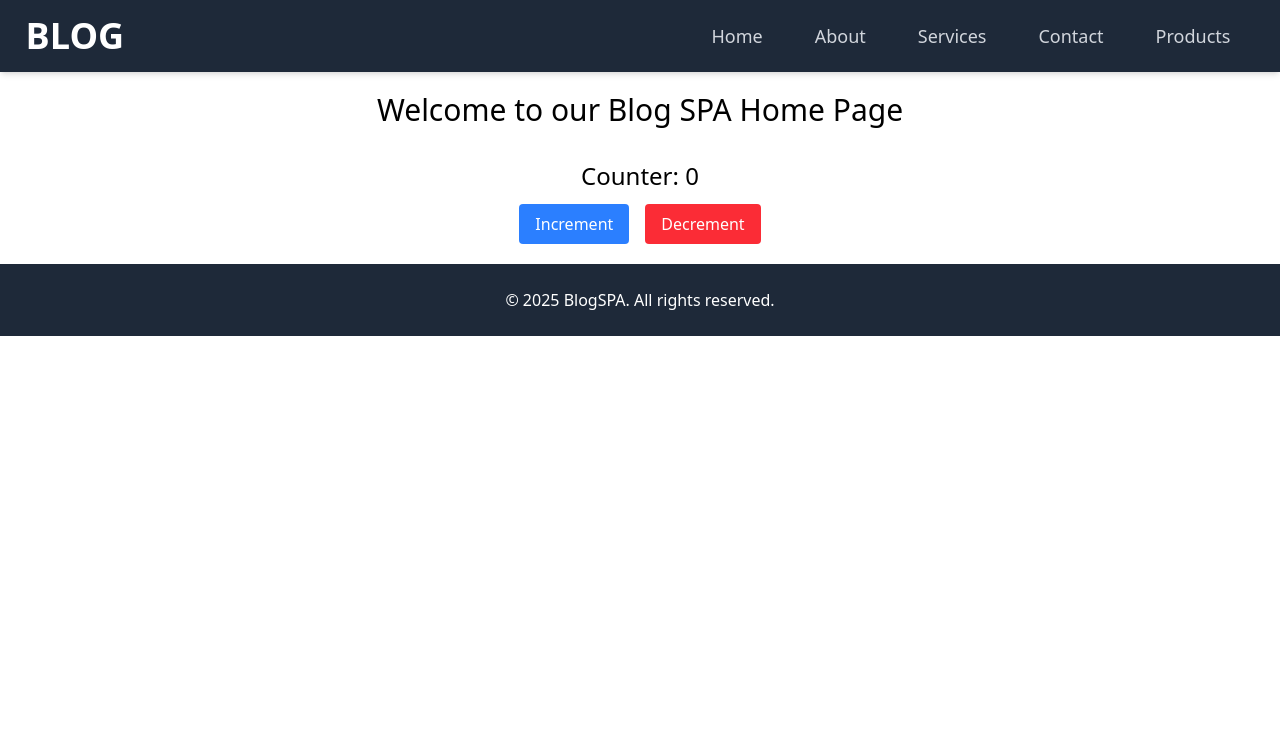
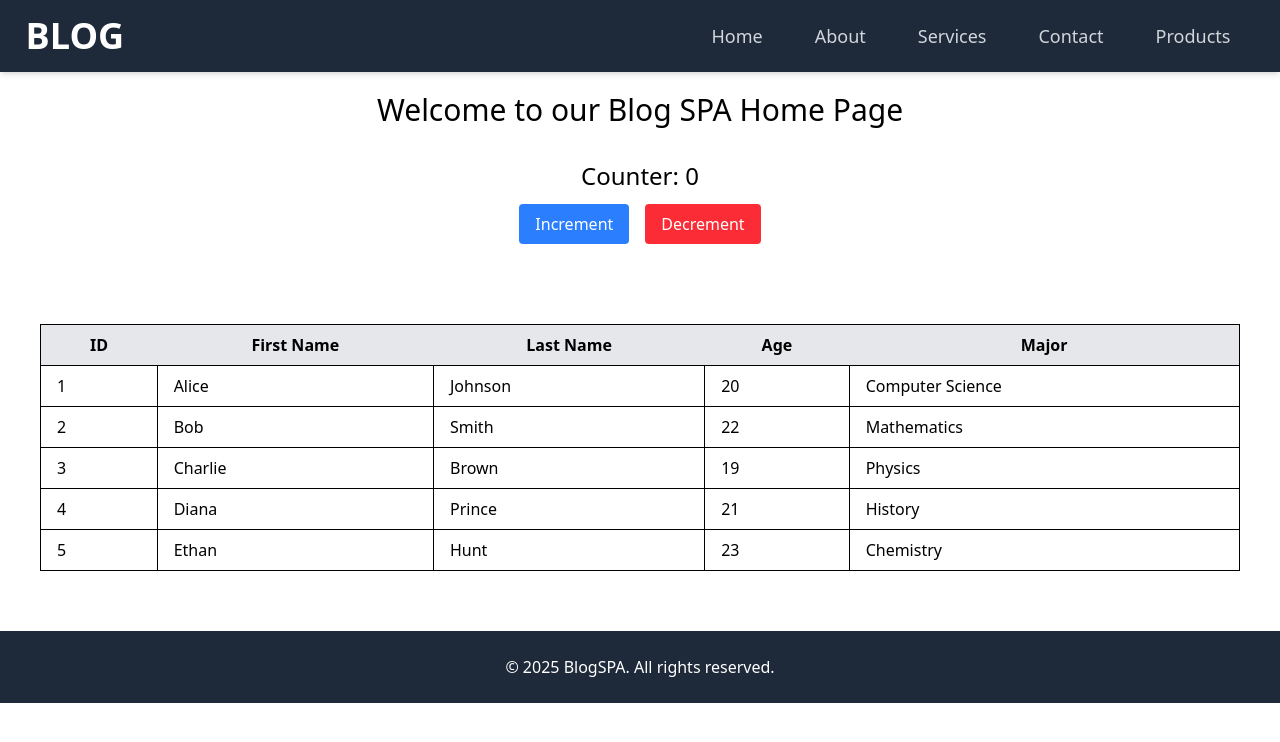
Before and after one commit to cenphilips/static-page, a React (Vite) app in the folder React/blogSPA/: page / in a window 1280 px wide. Shown: the top 742 px of the page. Built offline with nearby package versions, Linux system fonts and the light colour scheme; data requests are answered from the project's data file.

Commit message:
react json data

```diff
--- /dev/null
+++ b/React/blogSPA/data/db.json
@@ -0,0 +1,72 @@
+{
+    "Students": [
+        {
+            "id": 1,
+            "firstname": "Alice",
+            "lastname": "Johnson",
+            "age": 20,
+            "major": "Computer Science"
+        },
+        {
+            "id": 2,
+            "firstname": "Bob",
+            "lastname": "Smith",
+            "age": 22,
+            "major": "Mathematics"
+        },
+        {
+            "id": 3,
+            "firstname": "Charlie",
+            "lastname": "Brown",
+            "age": 19,
+            "major": "Physics"
+        },
+        {
+            "id": 4,
+            "firstname": "Diana",
+            "lastname": "Prince",
+            "age": 21,
+            "major": "History"
+        },
+        {
+            "id": 5,
+            "firstname": "Ethan",
+            "lastname": "Hunt",
+            "age": 23,
+            "major": "Chemistry"
+        }
+    ],
+    "Courses": [
+        {
+            "id": 1,
+            "code": "CS101",
+            "title": "Introduction to Computer Science",
+            "credits": 3
+        },
+        {
+            "id": 2,
+            "code": "MATH201",
+            "title": "Calculus I",
+            "credits": 4
+        },
+        {
+            "id": 3,
+            "code": "PHYS150",
+            "title": "General Physics",
+            "credits": 4
+        },
+        {
+            "id": 4,
+            "code": "HIST210",
+            "title": "World History",
+            "credits": 3
+        },
+        {
+            "id": 5,
+            "code": "CHEM110",
+            "title": "Organic Chemistry",
+            "credits": 4
+        }
+
+    ]
+}
--- a/React/blogSPA/src/Home.jsx
+++ b/React/blogSPA/src/Home.jsx
@@ -1,12 +1,23 @@
-import React, { useState } from 'react'
+import React, { useState, useEffect } from 'react'
 
 const Home = () => {
   const [count, setCount] = useState(0)
+  const [students, setStudents] = useState([])
+
+
+  useEffect(() => {
+    fetch("http://localhost:3000/Students")
+      .then((res) => res.json())
+      .then((data) => setStudents(data))
+      .catch((err) => console.log(err));
+  }, [])
   return (
     <div className=''>
       <div className='my-5'>
         <div>
-          <h1 className='text-3xl block text-center'>Welcome to our Blog SPA Home Page</h1>
+          <h1 className='text-3xl block text-center'>
+            Welcome to our Blog SPA Home Page
+          </h1>
         </div>
         <div className='flex flex-col items-center mt-5'>
           <h2 className='text-2xl my-3 text-center'>Counter: {count}</h2>
@@ -24,6 +35,30 @@ const Home = () => {
               Decrement
             </button>
           </div>
+          <div className='mt-10 w-full p-10'>
+            <table className='table-auto w-full border-collapse border border-gray-400'>
+              <thead className='px-4 py-2 bg-gray-200 border'>
+                <tr>
+                  <th className='px-4 py-2'>ID</th>
+                  <th className='px-4 py-2'>First Name</th>
+                  <th className='px-4 py-2'>Last Name</th>
+                  <th className='px-4 py-2'>Age</th>
+                  <th className='px-4 py-2'>Major</th>
+                </tr>
+              </thead>
+              <tbody>
+                {students.map((student) => (
+                  <tr key={student.id}>
+                    <td className='border px-4 py-2'>{student.id}</td>
+                    <td className='border px-4 py-2'>{student.firstname}</td>
+                    <td className='border px-4 py-2'>{student.lastname}</td>
+                    <td className='border px-4 py-2'>{student.age}</td>
+                    <td className='border px-4 py-2'>{student.major}</td>
+                  </tr>
+                ))}
+              </tbody>
+            </table>
+          </div>
         </div>
       </div>
     </div>
```
